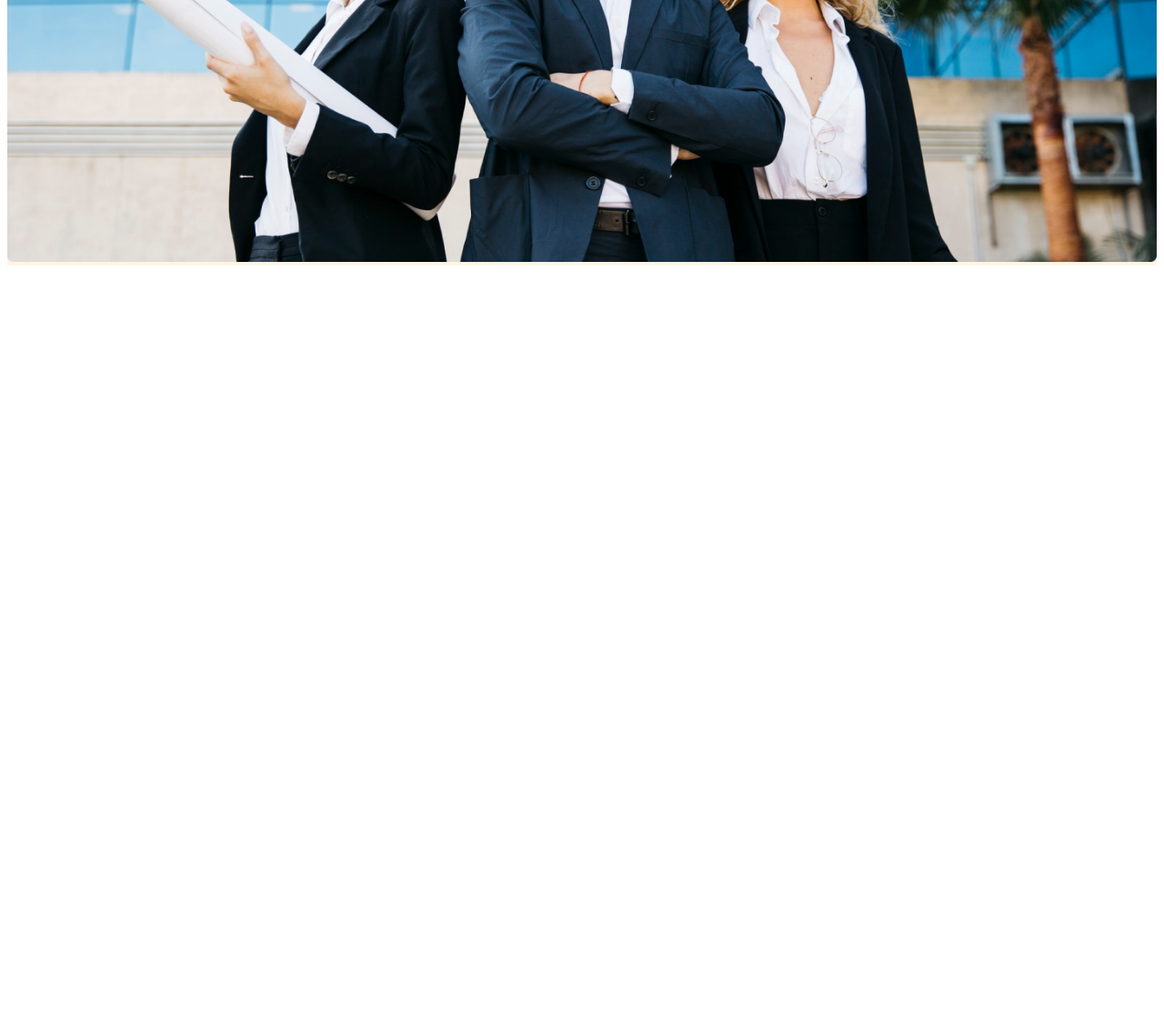
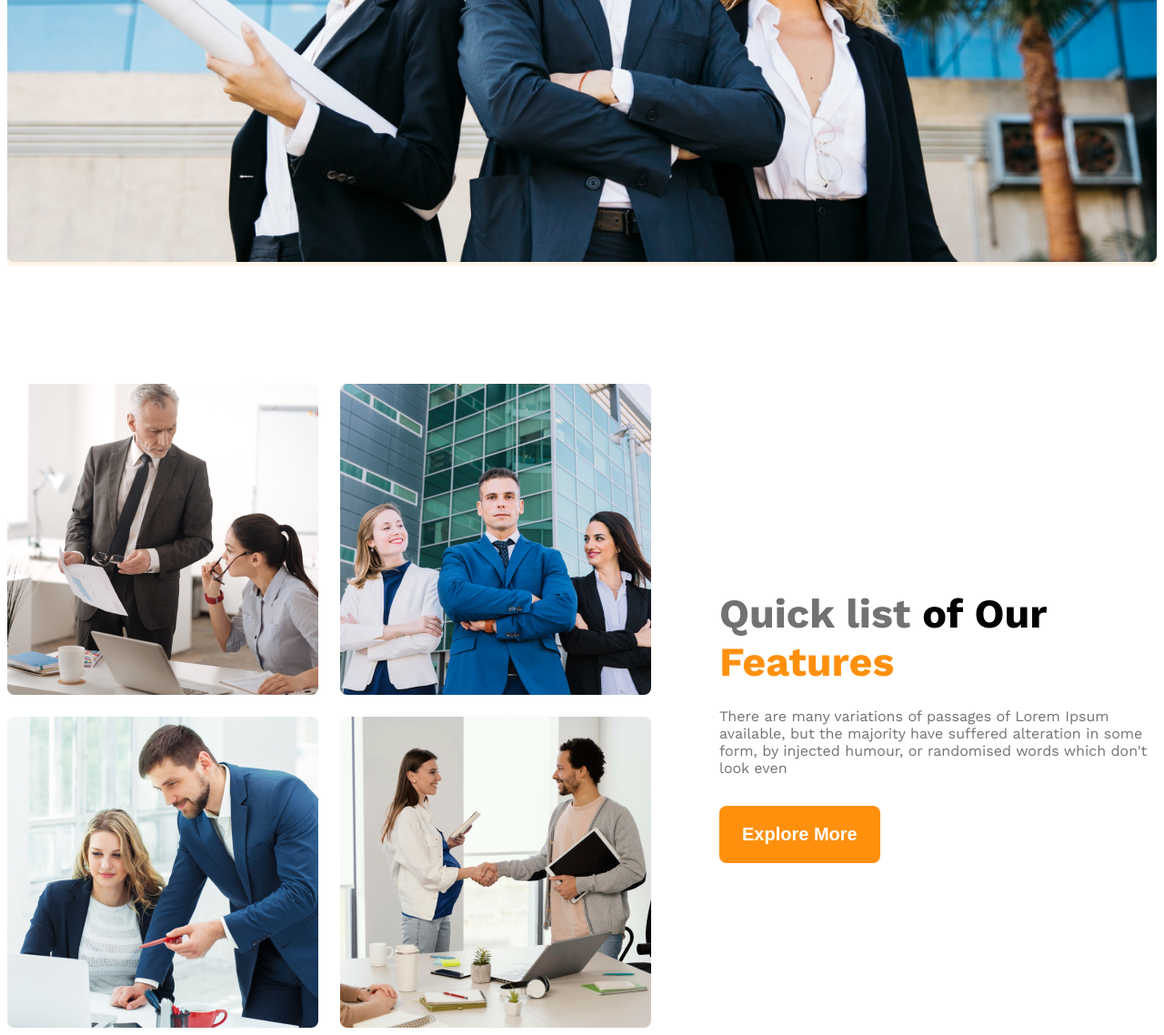
Before and after one commit to rakibnafiz6/g3-architect-website, a plain HTML site: page index.html in a window 1280 px wide. Shown: the part 892-2030 px from the top of the page at 91% size. Before the commit the page ends 1192 px from the top, so only its background shows below. Drawn offline with nearby package versions, Linux system fonts and the light colour scheme.

Commit message:
added the team and features

```diff
--- a/index.html
+++ b/index.html
@@ -31,6 +31,23 @@
     </header>
 
     <main>
+        <section class="teams display-flex">
+            <div class="team-img-container">
+                <img src="images/team1.png" alt="two architect discussing about designing">
+                <img src="images/team2.png" alt="two architect discussing about designing">
+                <img src="images/team3.png" alt="two architect discussing about designing">
+                <img src="images/team4.png" alt="two architect discussing about designing">
+
+            </div>
+            <div class="our-features">
+                <h3 class="future-title"><span id="quick-list" class="light-gray">Quick list</span> <span id="0f-our">of Our</span> <span id="features"  class="text-primary">Features</span></h3>
+                <p class="future-description light-gray">There are many variations of passages of Lorem Ipsum available, but the majority have suffered alteration in some form, by injected humour, or randomised words which don't look even</p>
+                <button class="btn-primary">Explore More</button>
+
+            </div>
+
+
+        </section>
 
     </main>
 
--- a/styles/architects.css
+++ b/styles/architects.css
@@ -12,6 +12,9 @@
 /* sheared styles */
 .display-flex{
     display: flex;
+}
+.text-primary{
+    color: #FF900E;
 }
 .gray{
     /* dark-2 */
@@ -33,6 +36,13 @@ color: #727272;
     padding: 20px 25px;
     border-radius: 8px;
     border: none;
+}
+main{
+    max-width: 1440px;
+    margin: 0 auto;
+}
+main > section{
+    margin-top: 130px;
 }
 /* header styles */
 .brand{
@@ -70,11 +80,63 @@ align-items: center;
     font-size: 4rem;
 }
 .banner-discription{
-    /* font-weight: 400; */
-    /* font-size: 1rem ; */
-    /* color: #727272; */
+    font-weight: 400;
+    font-size: 1rem ;
+    color: #727272;
 }
 .banner-image{
     width: 100%;
 }
+/* team image and futures related styles */
+.teams{
+    align-items: center;
+
+}
+.team-img-container{
+    display: grid;
+    grid-template-columns: repeat(2, 1fr);
+    gap: 24px;
+}
+.future-title{
+    font-size: 2.8rem;
+    font-weight: 700;
+    margin-bottom: 24px;
+
+}
+.future-description{
+    margin-bottom: 32px;
+    font-size: 1rem;
+    font-weight: 400;
+}
+.our-features{
+    margin-left: 75px;
+    max-width: 530px;
+
+
+}
+#quick-list{
+    font-weight: 500px;
+}
 /* responsive media quary */
+
+ @media screen and (max-width: 576px) {
+    .navbar, .nav-links, .teams{
+        flex-direction: column;
+    }
+    .team-img-container{
+        grid-template-columns: repeat(1, 1fr);
+    }
+
+
+ }
+ /* medium device responsive */
+ @media screen and (min-width: 576px) and (max-width: 992px) {
+    .teams{
+        flex-direction: column;
+    }
+    .our-features{
+        margin: 50px auto;
+    }
+
+
+ }
```
